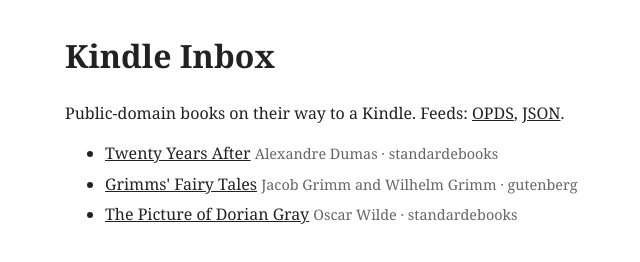
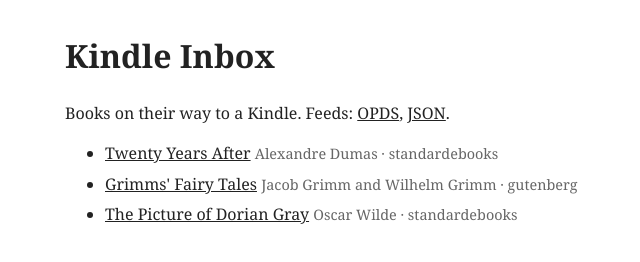
Before and after one commit to 1mposer/kindle-inbox, a plain HTML site: page index.html in a window 1280 px wide. Shown: the whole page, without its empty margins (255-895 px from the left). Drawn offline with Linux system fonts and the light colour scheme.

Commit message:
inbox: rebuild

```diff
--- a/index.html
+++ b/index.html
@@ -4,7 +4,7 @@
 <style>body{font:16px/1.5 Georgia,serif;max-width:40rem;margin:2rem auto;padding:0 1rem;color:#222;background:#fff}
 li{margin:.4rem 0} span{color:#666;font-size:.9em} a{color:#222}</style></head>
 <body><h1>Kindle Inbox</h1>
-<p>Public-domain books on their way to a Kindle. Feeds: <a href="opds.xml">OPDS</a>, <a href="manifest.json">JSON</a>.</p>
+<p>Books on their way to a Kindle. Feeds: <a href="opds.xml">OPDS</a>, <a href="manifest.json">JSON</a>.</p>
 <ul>
 <li><a href="books/alexandre-dumas_twenty-years-after.epub">Twenty Years After</a> <span>Alexandre Dumas &middot; standardebooks</span></li>
 <li><a href="books/jacob-grimm-and-wilhelm-grimm_grimms-fairy-tales.epub">Grimms&#x27; Fairy Tales</a> <span>Jacob Grimm and Wilhelm Grimm &middot; gutenberg</span></li>
```
